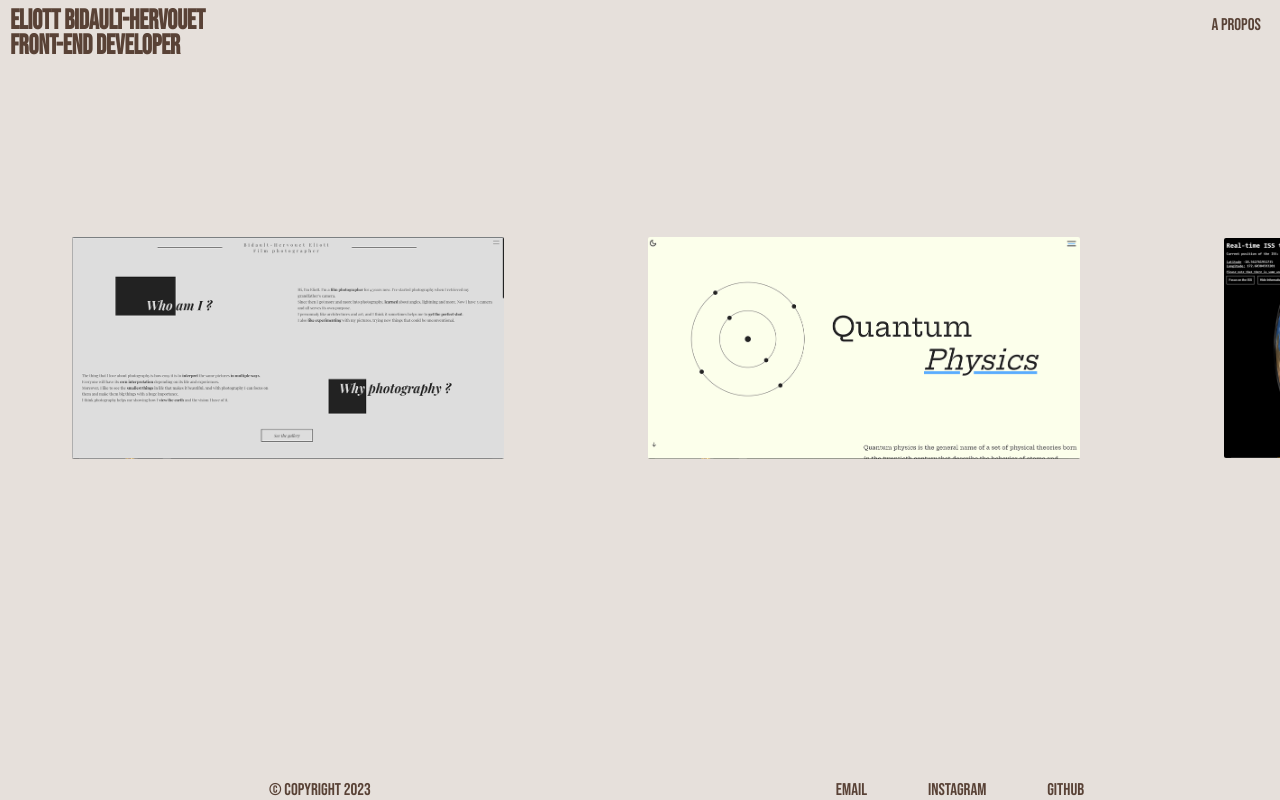
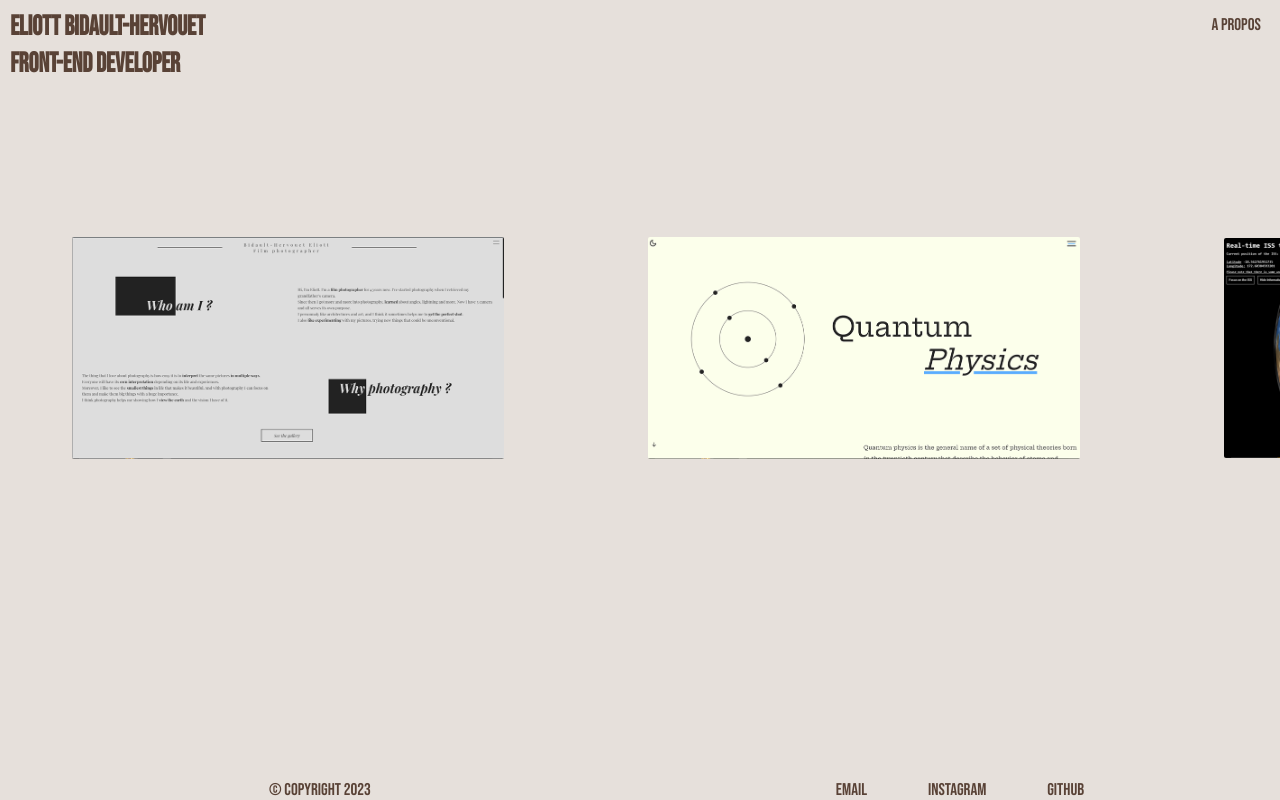
Before and after one commit to eli-ott/eliottbidault, a Svelte app: page / in a window 1280 px wide. Built offline with nearby package versions, Linux system fonts and the light colour scheme.

Commit message:
changed line height

```diff
--- a/src/assets/components/Header.svelte
+++ b/src/assets/components/Header.svelte
@@ -136,7 +136,7 @@
     h1 {
       font-family: bebasNeue;
       font-size: 1.75vw;
-      line-height: 2.5vh;
+      line-height: 30px;
       height: 100%;
 
       color: global.$brown;
```
